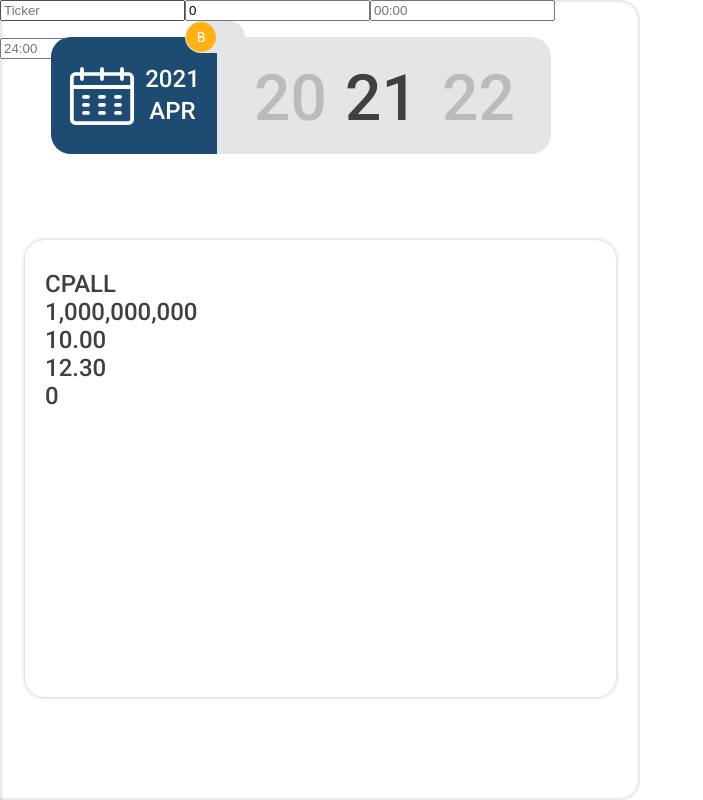
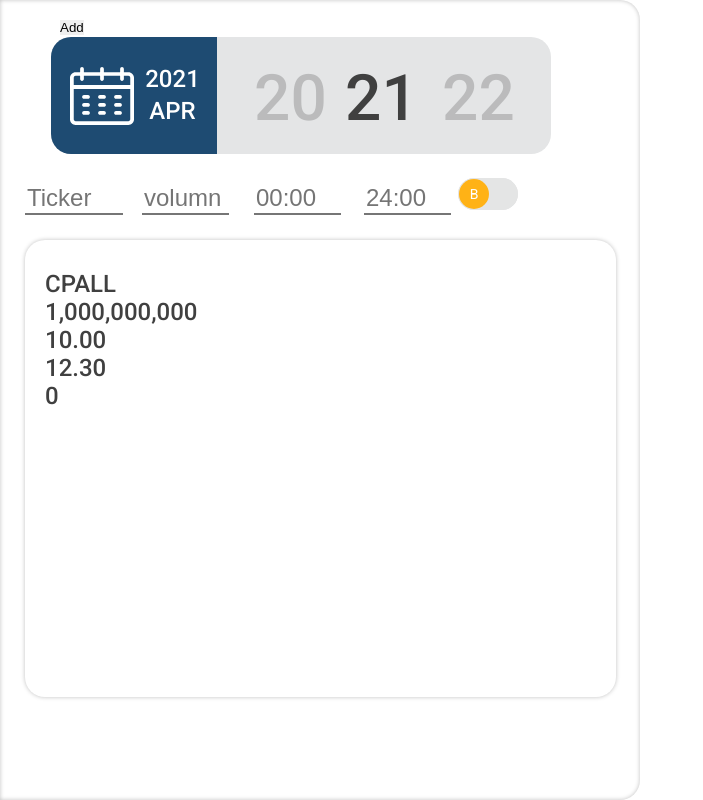
Before and after one commit to pattarathorn/erudite_oms, a React (Create React App) app: page / in a window 1280 px wide. Shown: the whole page, without its empty margins (0-703 px from the left). Built offline with nearby package versions, Linux system fonts and the light colour scheme.

Commit message:
change format date, update input

```diff
--- a/src/component/AddList.js
+++ b/src/component/AddList.js
@@ -5,22 +5,35 @@
 
 
 const AddList = ({ initList,  setlist}) => {
-    console.log(setlist)
+
     const [check,setStatus]=useState(false)
-    const changeStatus = () => setStatus(!check);
-
-
+    const [type,setType] = useState('Buy')
+    const handleType = () =>{
+        setStatus(!check);
+        if (check) {
+            setType('Buy')
+        }
+        else {
+            setType('Sell')
+        }
+    }
     const [ticker,setTicker] = useState('')
-    const [volumn,setVolumn] = useState(0)
+    const [volumn,setVolumn] = useState()
     const [start_time,setTimestart] = useState('')
     const [end_time,setTimestop] = useState('')
+    const [addstatus,setAddstatus] = useState(0)
 
     function changeTicker(e){
+        setAddstatus(prevstatus => prevstatus+1)
+        console.log(addstatus)
         setTicker(e.target.value)
         console.log(ticker)
     }
     function changeVolumn(e){
-        setVolumn(e.target.value)
+        const re = /^[0-9\b]+$/;
+        if (e.target.value === '' || re.test(e.target.value)) {
+            setVolumn(e.target.value)
+        }
         console.log(volumn)
     }
     function changeTimestart(e){
@@ -31,21 +44,22 @@
         setTimestop(e.target.value)
         console.log(end_time)
     }
-    function handleAdd() {
+    function handleAdd(e) {
 
-        const newList = initList.concat({ ticker, volumn, start_time, end_time });
+        const newList = initList.concat({ ticker, volumn, start_time, end_time ,type});
         setlist(newList)
         console.log(newList)
+        e.preventDefault();
     }
 
     return(
-        <div className="inputadd">
-                <input className="Ticker" value={ticker} placeholder="Ticker" onChange={changeTicker}/>
-                <input className="Volume" value={volumn} placeholder="volumn" onChange={changeVolumn}/>
-                <input className="Ticker" value={start_time} placeholder="00:00" onChange={changeTimestart}/>
-                <input className="Ticker" value={end_time} placeholder="24:00" onChange={changeTimestop}/>
+        <div >
+                <input className="input-ticker" type = "text" value={ticker} placeholder="Ticker" onChange={changeTicker}/>
+                <input className="input-volomn" type = "text"  pattern="[0-9]*" value={volumn} placeholder="volumn" onChange={changeVolumn}/>
+                <input className="input-timestart" type = "text" value={start_time} placeholder="00:00" onChange={changeTimestart}/>
+                <input className="input-timeend" type = "text" value={end_time} placeholder="24:00" onChange={changeTimestop}/>
                     <Switch
-                        onChange={changeStatus}
+                        onChange={handleType}
                         checked={check}
                         onColor="#E4E5E5"
                         offColor="#E4E5E5"
@@ -53,7 +67,7 @@
                         offHandleColor="#FFB216"
                         height={32}
                         width={60}
-                        className="react-switch"
+                        className="input-switch"
                         id="material-switch"
                         uncheckedHandleIcon={
                             <div
@@ -86,7 +100,7 @@
                             uncheckedIcon=''
                             checkedIcon=''
                     />
-                <button className="button-add"onClick={handleAdd}> Add </button>
+                <button className="button-add" onClick={handleAdd} > Add </button>
         </div>
     )
 }
--- a/src/component/CalendarModule.js
+++ b/src/component/CalendarModule.js
@@ -17,19 +17,25 @@
 
   /* ---------- setuptime ----------*/
   var listmonth = ["JAN","FEB","MAR","APR","MAY","JUN","JUL","AUG","SEP","OCT","NOV","DEC"];
+  var listday = ["01","02","03","04","05","06","07","08","09","10"
+                  ,"11","12","13","14","15","16","17","18","19","20"
+                  ,"21","22","23","24","25","26","27","28","29","30","31"
+                ]
   const month = listmonth[datestate.getMonth()];
   const year = datestate.getFullYear();
   const date = datestate.getDate();
+  const newdate = listday[date-1];
   const selectedDate = datestate.getFullYear() + "-" + (datestate.getMonth() + 1) + "-" + datestate.getDate()
   const oneDay = 1000 * 60 *60 *24
   const currentDayInMilli = new Date(selectedDate).getTime();
   /* ---------- nextdate ----------*/
   const nextDayInMilli = currentDayInMilli + oneDay
   const nextDate = new Date(nextDayInMilli).getDate();
+  const NextDate = listday[nextDate-1];
   /* ---------- prevdate ----------*/
   const prevDayInMilli = currentDayInMilli - oneDay
   const prevDate = new Date(prevDayInMilli).getDate();
-
+  const PrevDate = listday[prevDate-1];
   return (
     <div>
       {/* -------------------- Modal --------------------*/}
@@ -49,9 +55,9 @@
 
         <div className ="calendarBlock">
 
-            <div className = "date-calendar" > {date} </div>
-            <div className = "dateprev-calendar" > {prevDate} </div>
-            <div className = "datenext-calendar" > {nextDate} </div>
+            <div className = "date-calendar" > {newdate} </div>
+            <div className = "dateprev-calendar" > {PrevDate} </div>
+            <div className = "datenext-calendar" > {NextDate} </div>
         </div>
         <button className="calendarMonth-Year" onClick={handleShow}>
 
--- a/src/component/Cardinput.js
+++ b/src/component/Cardinput.js
@@ -8,6 +8,7 @@
 /* Mockdata */
 const initialList = [
     {
+        id:"1",
         ticker:"CPALL",
         start_time:"10.00",
         end_time:"12.30",
--- a/src/component/ListTicker.js
+++ b/src/component/ListTicker.js
@@ -2,7 +2,7 @@
 
 function ListTicker(props){
     const item = props.props.map((item) =>
-        <div key={item.ticker}>
+        <div key={item.id}>
             <div>{item.ticker}</div>
             <div>{item.volumn}</div>
             <div>{item.start_time}</div>
--- a/src/component/style.css
+++ b/src/component/style.css
@@ -122,11 +122,12 @@
     font-family: Roboto;
     font-style: normal;
     font-weight: 500;
-    font-size: 64px;
+    font-size: 4em;
+
+    color: #404040;
     line-height: 75px;
-    /* dark */
-    color: #404040;
 }
+
 .dateprev-calendar{
     position: absolute;
     width: 73px;
@@ -136,7 +137,7 @@
     font-family: Roboto;
     font-style: normal;
     font-weight: 500;
-    font-size: 64px;
+    font-size: 4em;
     line-height: 75px;
     /* dark */
     color: rgba(64, 64, 64, 0.25);
@@ -150,7 +151,7 @@
     font-family: Roboto;
     font-style: normal;
     font-weight: 500;
-    font-size: 64px;
+    font-size: 4em;
     line-height: 75px;
     /* dark */
     color: rgba(64, 64, 64, 0.25);
@@ -186,10 +187,76 @@
     line-height: 28px;
     /* dark */
     color: #404040;
-
-
 }
 
+/* --- Addlist.js ---*/
 .button-add{
     top:100px
 }
+.input-ticker{
+    position: absolute;
+    top: 183px;
+    left: 25px;
+    width: 94px;
+    height: 28px;
+    border-style: none none solid none;
+    font-style: normal;
+    font-weight: 500;
+    font-size: 24px;
+    line-height: 28px;
+    /* base */
+    color: #000000;
+}
+.input-volomn{
+    position: absolute;
+    width: 83px;
+    height: 28px;
+    left: 142px;
+    top: 183px;
+    border-style: none none solid none;
+    font-style: normal;
+    font-weight: 500;
+    font-size: 24px;
+    line-height: 28px;
+    /* base */
+    color:#404040;
+;
+}
+.input-timestart{
+    position: absolute;
+    width: 83px;
+    height: 28px;
+    left: 254px;
+    top: 183px;
+    border-style: none none solid none;
+    font-style: normal;
+    font-weight: 500;
+    font-size: 24px;
+    line-height: 28px;
+    /* base */
+    color: #E4E5E6;
+}
+.input-timeend{
+    position: absolute;
+    width: 83px;
+    height: 28px;
+    left: 364px;
+    top: 183px;
+    border-style: none none solid none;
+    font-style: normal;
+    font-weight: 500;
+    font-size: 24px;
+    line-height: 28px;
+    /* base */
+    color: #E4E5E6;
+}
+.input-switch{
+    position: absolute;
+    width: 60px;
+    height: 32px;
+    left: 458px;
+    top: 178px;
+    /* base */
+    background: #E4E5E6;
+    border-radius: 100px;
+}
```
